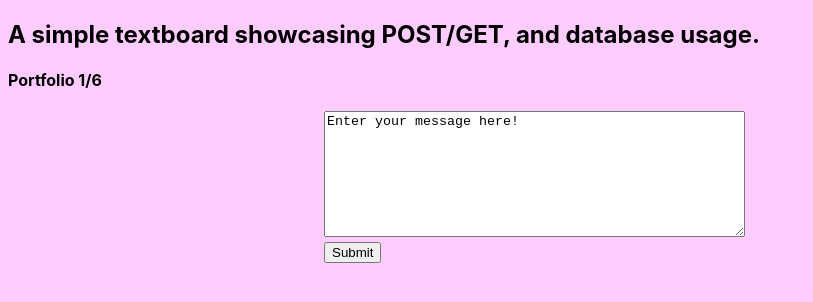
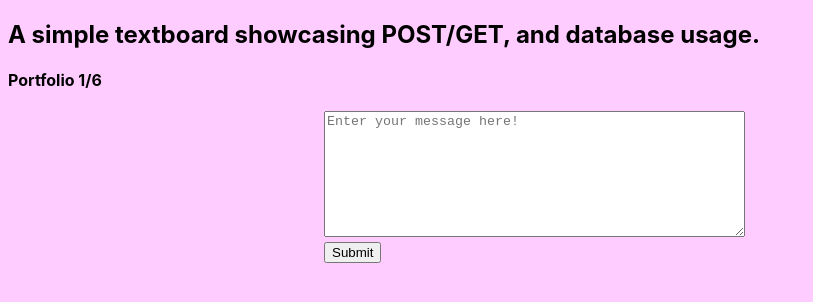
Before and after one commit to faizal101/Textboard, a website: page public/index.html in a window 1280 px wide. Shown: the whole page, without its empty margins (0-813 px from the left). Drawn offline with Linux system fonts and the light colour scheme; no server answers.

Commit message:
Small QoL improvement on textarea

```diff
--- a/public/index.html
+++ b/public/index.html
@@ -13,7 +13,7 @@
   <h4>Portfolio 1/6</h4>
 
   <form action="/submit", method="POST">
-      <textarea id="msgBox", name="msgBox" rows="8" cols="50">Enter your message here!</textarea>
+      <textarea id="msgBox", name="msgBox" rows="8" cols="50" placeholder="Enter your message here!"></textarea>
       <br>
       <input type="submit" value ="Submit">
   </form>
```
